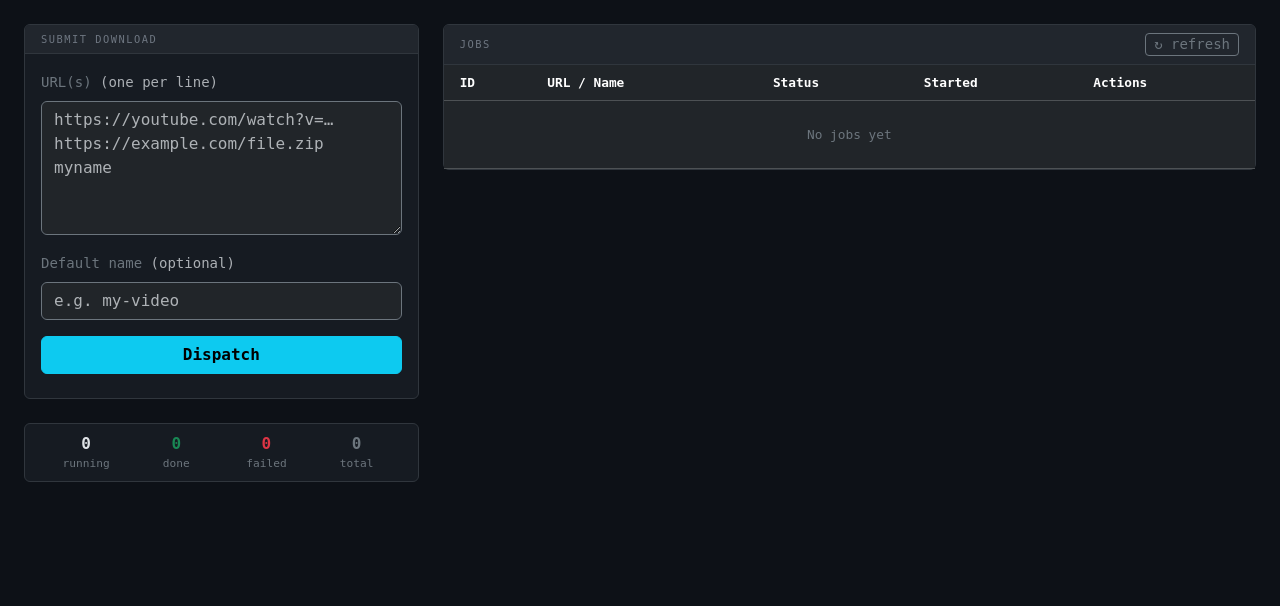
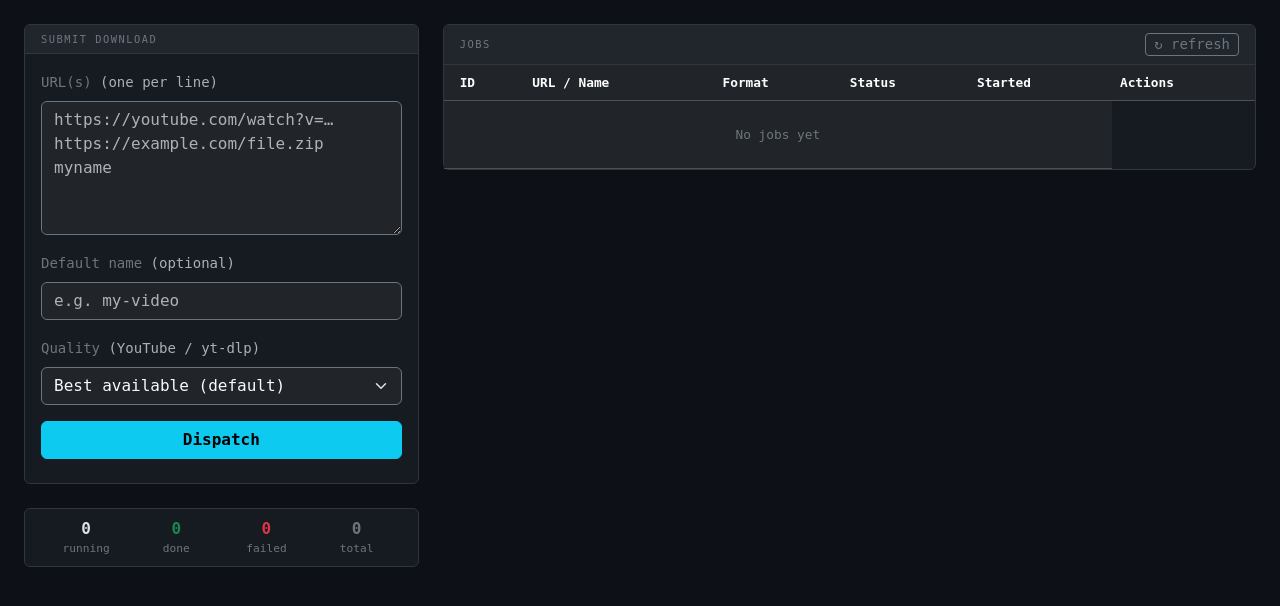
Before and after one commit to SathiraDM/cyber-seed, a Flask app: page / in a window 1280 px wide. Shown: the part 57-663 px from the top of the page. Run offline with Flask 3, Linux system fonts and the light colour scheme; data that the repository does not hold is empty; parts of the project's set-up code (start-up, migrations or seed data) failed here and were passed over.

Commit message:
feat: quality selector for yt-dlp (best/4K/1080p/720p/480p/360p/audio)

```diff
--- a/webui/app.py
+++ b/webui/app.py
@@ -84,10 +84,12 @@ def run_job(job: dict):
         if name:
             cmd.append(name)
 
+        fmt = job.get("format", "best")
         exit_code, output = container.exec_run(
             cmd,
             stream=False,
             demux=False,
+            environment={"YT_FORMAT": fmt},
         )
         output_text = output.decode("utf-8", errors="replace") if output else ""
         with open(log_path, "a") as f:
@@ -111,11 +113,12 @@ def run_job(job: dict):
     upsert_job(job)
 
 
-def submit_job(url: str, name: str = "") -> dict:
+def submit_job(url: str, name: str = "", fmt: str = "best") -> dict:
     job = {
         "id":         str(uuid.uuid4())[:8],
         "url":        url.strip(),
         "name":       name.strip(),
+        "format":     fmt.strip() or "best",
         "status":     "queued",
         "started_at": datetime.utcnow().isoformat(),
         "ended_at":   None,
@@ -141,6 +144,7 @@ def api_submit():
     urls_raw  = data.get("urls", "")
     name      = data.get("name", "")
 
+    fmt   = data.get("format", "best")
     lines = [l.strip() for l in urls_raw.splitlines() if l.strip() and not l.startswith("#")]
     if not lines:
         return jsonify({"error": "No URLs provided"}), 400
@@ -150,7 +154,7 @@ def api_submit():
         parts   = line.split(None, 1)
         url     = parts[0]
         n       = parts[1] if len(parts) > 1 else name
-        jobs.append(submit_job(url, n))
+        jobs.append(submit_job(url, n, fmt))
 
     return jsonify({"submitted": len(jobs), "jobs": jobs})
 
--- a/webui/templates/index.html
+++ b/webui/templates/index.html
@@ -62,6 +62,18 @@
               <input id="input-name" type="text" class="form-control bg-dark text-light border-secondary"
                 placeholder="e.g. my-video">
             </div>
+            <div class="mb-3">
+              <label class="form-label small text-secondary">Quality <span class="text-muted">(YouTube / yt-dlp)</span></label>
+              <select id="input-format" class="form-select bg-dark text-light border-secondary">
+                <option value="best" selected>Best available (default)</option>
+                <option value="2160p">4K — 2160p</option>
+                <option value="1080p">Full HD — 1080p</option>
+                <option value="720p">HD — 720p</option>
+                <option value="480p">SD — 480p</option>
+                <option value="360p">Low — 360p</option>
+                <option value="audio">Audio only — MP3</option>
+              </select>
+            </div>
             <button type="submit" class="btn btn-info w-100 fw-bold">
               <span id="submit-spinner" class="spinner-border spinner-xs me-2 d-none" role="status"></span>
               Dispatch
@@ -99,6 +111,7 @@
                 <tr>
                   <th class="ps-3">ID</th>
                   <th>URL / Name</th>
+                  <th>Format</th>
                   <th>Status</th>
                   <th>Started</th>
                   <th>Actions</th>
@@ -140,6 +153,7 @@ document.getElementById("url-submit-form").addEventListener("submit", async e =>
   e.preventDefault();
   const urls = document.getElementById("input-urls").value.trim();
   const name = document.getElementById("input-name").value.trim();
+  const format = document.getElementById("input-format").value;
   if (!urls) return;
 
   const spinner = document.getElementById("submit-spinner");
@@ -151,14 +165,13 @@ document.getElementById("url-submit-form").addEventListener("submit", async e =>
     const r = await fetch("/api/submit", {
       method: "POST",
       headers: {"Content-Type": "application/json"},
-      body: JSON.stringify({ urls, name })
+      body: JSON.stringify({ urls, name, format })
     });
     const data = await r.json();
     if (r.ok) {
       msg.innerHTML = `<span class="text-info">✓ Submitted ${data.submitted} job(s)</span>`;
       document.getElementById("input-urls").value = "";
-      document.getElementById("input-name").value = "";
-      loadJobs();
+      document.getElementById("input-name").value = "";      document.getElementById("input-format").value = "best";      loadJobs();
       if (data.jobs?.length) openLog(data.jobs[0].id, data.jobs[0].url);
     } else {
       msg.innerHTML = `<span class="text-danger">✗ ${data.error}</span>`;
@@ -195,6 +208,7 @@ function renderJobs(jobs) {
   tbody.innerHTML = jobs.map(j => {
     const label    = j.name || j.url;
     const badge    = `<span class="badge badge-${j.status}">${j.status}</span>`;
+    const fmtLabel = j.format && j.format !== "best" ? `<span class="badge bg-secondary">${j.format}</span>` : `<span class="text-secondary" style="font-size:.7rem">best</span>`;
     const ts       = j.started_at ? j.started_at.replace("T"," ").slice(0,19) : "—";
     const cancel   = ["queued","running"].includes(j.status)
       ? `<button class="btn btn-sm btn-outline-danger py-0 px-1" onclick="cancelJob('${j.id}',event)">✕</button>`
@@ -203,6 +217,7 @@ function renderJobs(jobs) {
     return `<tr class="job-row ${active}" onclick="openLog('${j.id}','${escHtml(label)}')">
       <td class="ps-3 text-secondary">${j.id}</td>
       <td class="url-col" title="${escHtml(j.url)}">${escHtml(label)}</td>
+      <td>${fmtLabel}</td>
       <td>${badge}</td>
       <td class="text-secondary">${ts}</td>
       <td>${cancel}</td>
```
Also changed, not shown: 1 other file.
